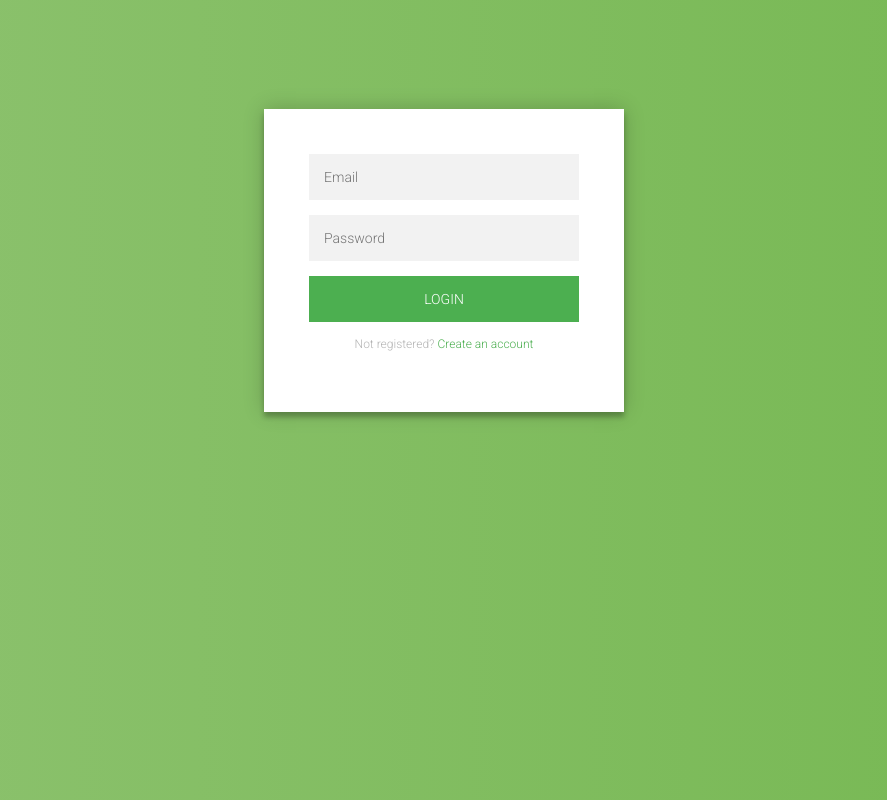
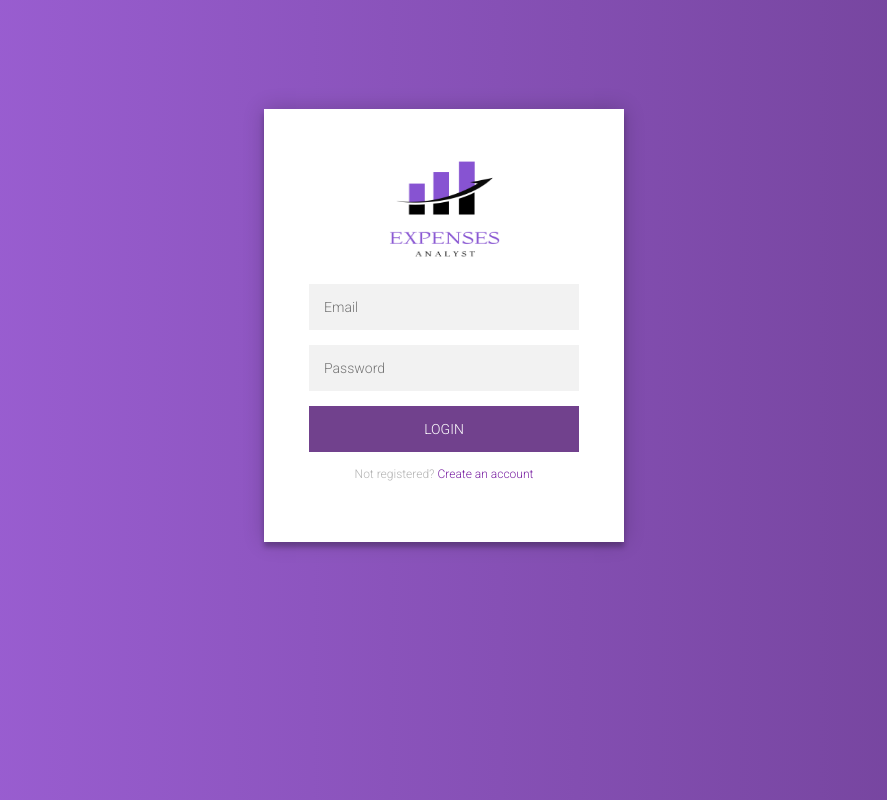
Before and after one commit to wafi543/Expenses_Analyst, a Django app: page / in a window 1280 px wide. Shown: the whole page, without its empty margins (196-1083 px from the left). Run offline with Django 3.2, Linux system fonts and the light colour scheme; parts of the project's set-up code (start-up, migrations or seed data) failed here and were passed over.

Commit message:
updates to login css

```diff
--- a/apps/user_app/static/css/login.css
+++ b/apps/user_app/static/css/login.css
@@ -30,7 +30,7 @@
   font-family: "Roboto", sans-serif;
   text-transform: uppercase;
   outline: 0;
-  background: #4CAF50;
+  background: rgb(113, 65, 141);
   width: 100%;
   border: 0;
   padding: 15px;
@@ -41,7 +41,7 @@
   cursor: pointer;
 }
 .form button:hover,.form button:active,.form button:focus {
-  background: #43A047;
+  background: rgb(121, 72, 184);
 }
 .form .message {
   margin: 15px 0 0;
@@ -49,7 +49,7 @@
   font-size: 12px;
 }
 .form .message a {
-  color: #4CAF50;
+  color: rgb(122, 34, 163);
   text-decoration: none;
 }
 .form .register-form {
@@ -89,12 +89,22 @@
   color: #EF3B3A;
 }
 body {
-  background: #76b852; /* fallback for old browsers */
-  background: -webkit-linear-gradient(right, #76b852, #8DC26F);
-  background: -moz-linear-gradient(right, #76b852, #8DC26F);
-  background: -o-linear-gradient(right, #76b852, #8DC26F);
-  background: linear-gradient(to left, #76b852, #8DC26F);
+  background: #8646b1; /* fallback for old browsers */
+  background: -webkit-linear-gradient(right, #704196, rgb(160, 98, 218));
+  background: -moz-linear-gradient(right, #704196, rgb(160, 98, 218));
+  background: -o-linear-gradient(right, #704196, rgb(160, 98, 218));
+  background: linear-gradient(to left, #704196,rgb(160, 98, 218));
   font-family: "Roboto", sans-serif;
   -webkit-font-smoothing: antialiased;
   -moz-osx-font-smoothing: grayscale;
 }
+
+.error {
+  color: red;
+}
+
+#logo{
+  height: 110px;
+  width: 145px;
+  margin-bottom: 20px;
+}
--- a/apps/user_app/templates/login.html
+++ b/apps/user_app/templates/login.html
@@ -4,17 +4,13 @@
     <title>Login Page</title>
     {% load static %}
     <link rel="stylesheet" href="{% static 'css/login.css' %}">
-    <style>
-        .error {
-            color: red;
-        }
-    </style>
 </head>
 
 <body>
     <div class="login-page">
         <div class="form">
-            <form class="login-form" action="/login" method="POST">
+                <img id="logo" src="{% static 'images/logo@3x.png' %}" />
+                <form class="login-form" action="/login" method="POST">
                 {% csrf_token %}
                 <input type="text" placeholder="Email" name="email" value="{{uInfo.email}}"/>
                 {% if 'email' in errors %}
```
Also changed, not shown: apps/user_app/templates/register.html (+7 -5 lines), apps/user_app/static/images/logo.jpg (renamed from apps/user_app/static/logo.jpg), apps/user_app/static/images/logo@3x.png (renamed from apps/user_app/static/logo@3x.png).
